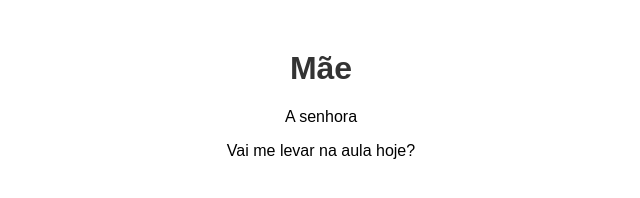
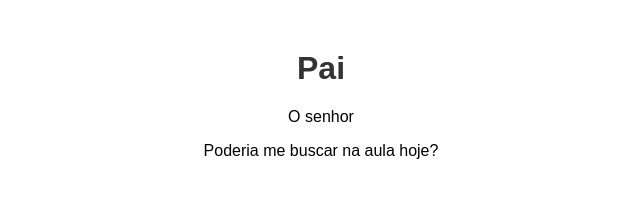
Before and after one commit to httpSnooow/test-website, a plain HTML site: page index.html in a window 1280 px wide. Shown: the whole page, without its empty margins (319-959 px from the left). Drawn offline with Linux system fonts and the light colour scheme.

Commit message:
Atualização conteudo website

```diff
--- a/index.html
+++ b/index.html
@@ -3,15 +3,15 @@
 <head>
     <meta charset="UTF-8">
     <meta name="viewport" content="width=device-width, initial-scale=1.0">
-    <title>não sei</title>
+    <title>pai</title>
     <style>
         body { font-family: Arial, sans-serif; text-align: center; margin-top: 50px; }
         h1 { color: #333; }
     </style>
 </head>
 <body>
-    <h1>Mãe</h1>
-    <p>A senhora</p>
-    <p>Vai me levar na aula hoje?</p>
+    <h1>Pai</h1>
+    <p>O senhor</p>
+    <p>Poderia me buscar na aula hoje?</p>
 </body>
 </html>
```
